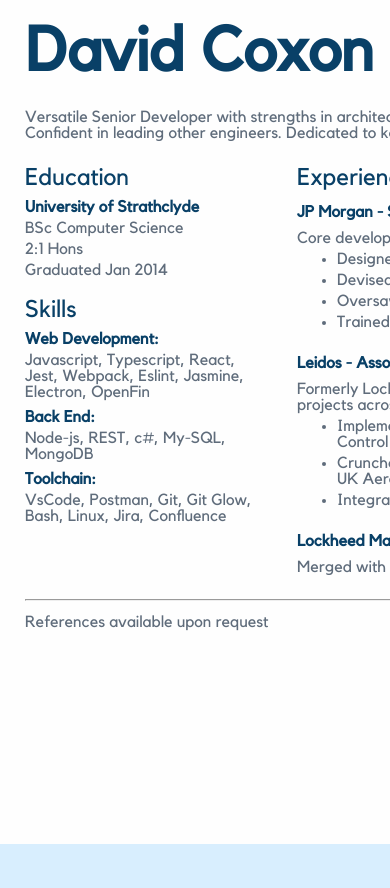
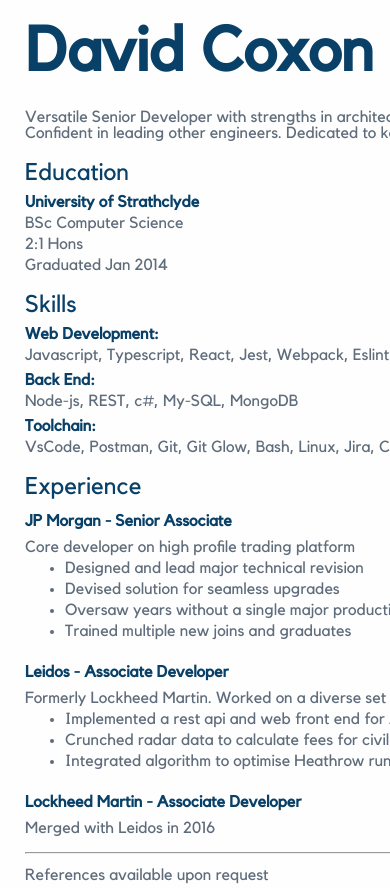
Before and after one commit to chordmemory/resume, a React app: page / in a window 390 px wide. Shown: the top 888 px of the page. Before the commit the page ends 844 px from the top, so only its background shows below. Built offline with nearby package versions, Linux system fonts and the light colour scheme.

Commit message:
Fix media query

```diff
--- a/src/resume.less
+++ b/src/resume.less
@@ -21,12 +21,6 @@ html {
   display: flex;
 }
 
-@media screen {
-  @media (max-width: 680px) {
-    body {
-    }
-  };
-}
 body {
   font-family: 'Kollektif';
   background-color: @background;
@@ -109,7 +103,7 @@ a {
 
 
 .grid {
-  @media screen and (min-width: 680px) {
+  @media screen and (max-width: 680px) {
     display: block;
   }
   * {
```
